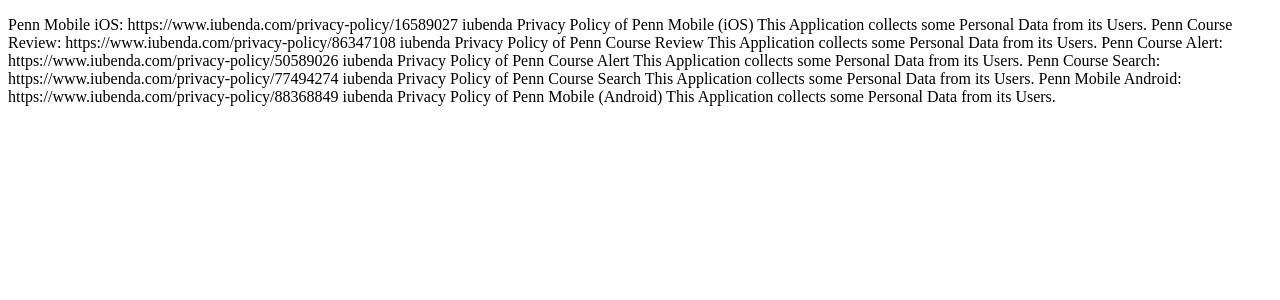
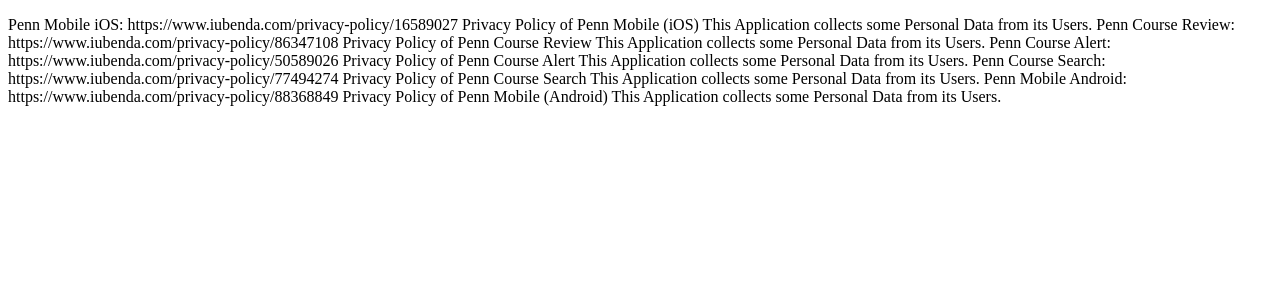
Before and after one commit to pennlabs/website-2020-01, a Next.js app: page /privacy in a window 1280 px wide. Shown: the top 300 px of the page. Built offline with nearby package versions, Linux system fonts and the light colour scheme.

Commit message:
Fix github button

```diff
--- a/pages/privacy.js
+++ b/pages/privacy.js
@@ -1,23 +1,18 @@
 const Privacy = () => (
   <p>
   Penn Mobile iOS: https://www.iubenda.com/privacy-policy/16589027
-iubenda
-Privacy Policy of Penn Mobile (iOS)
+  Privacy Policy of Penn Mobile (iOS)
 This Application collects some Personal Data from its Users.
 Penn Course Review: https://www.iubenda.com/privacy-policy/86347108
-iubenda
 Privacy Policy of Penn Course Review
 This Application collects some Personal Data from its Users.
 Penn Course Alert: https://www.iubenda.com/privacy-policy/50589026
-iubenda
 Privacy Policy of Penn Course Alert
 This Application collects some Personal Data from its Users.
 Penn Course Search: https://www.iubenda.com/privacy-policy/77494274
-iubenda
 Privacy Policy of Penn Course Search
 This Application collects some Personal Data from its Users.
 Penn Mobile Android: https://www.iubenda.com/privacy-policy/88368849
-iubenda
 Privacy Policy of Penn Mobile (Android)
 This Application collects some Personal Data from its Users.
   </p>
--- a/pages/splash_sections/intro.js
+++ b/pages/splash_sections/intro.js
@@ -26,7 +26,7 @@
             {props => (
               <div style={props}>
               <a href="/products" style={{ marginRight: "0.5rem" }} className="button is-info is-medium"> View Products </a>
-              <a href="/products" className="button is-light is-medium"> <i style={{marginRight: "0.5rem"}} class="fab fa-github"></i> GitHub </a>
+              <a href="https://github.com/pennlabs" className="button is-light is-medium"> <i style={{marginRight: "0.5rem"}} class="fab fa-github"></i> GitHub </a>
               </div>
             )}
           </Spring>
```
